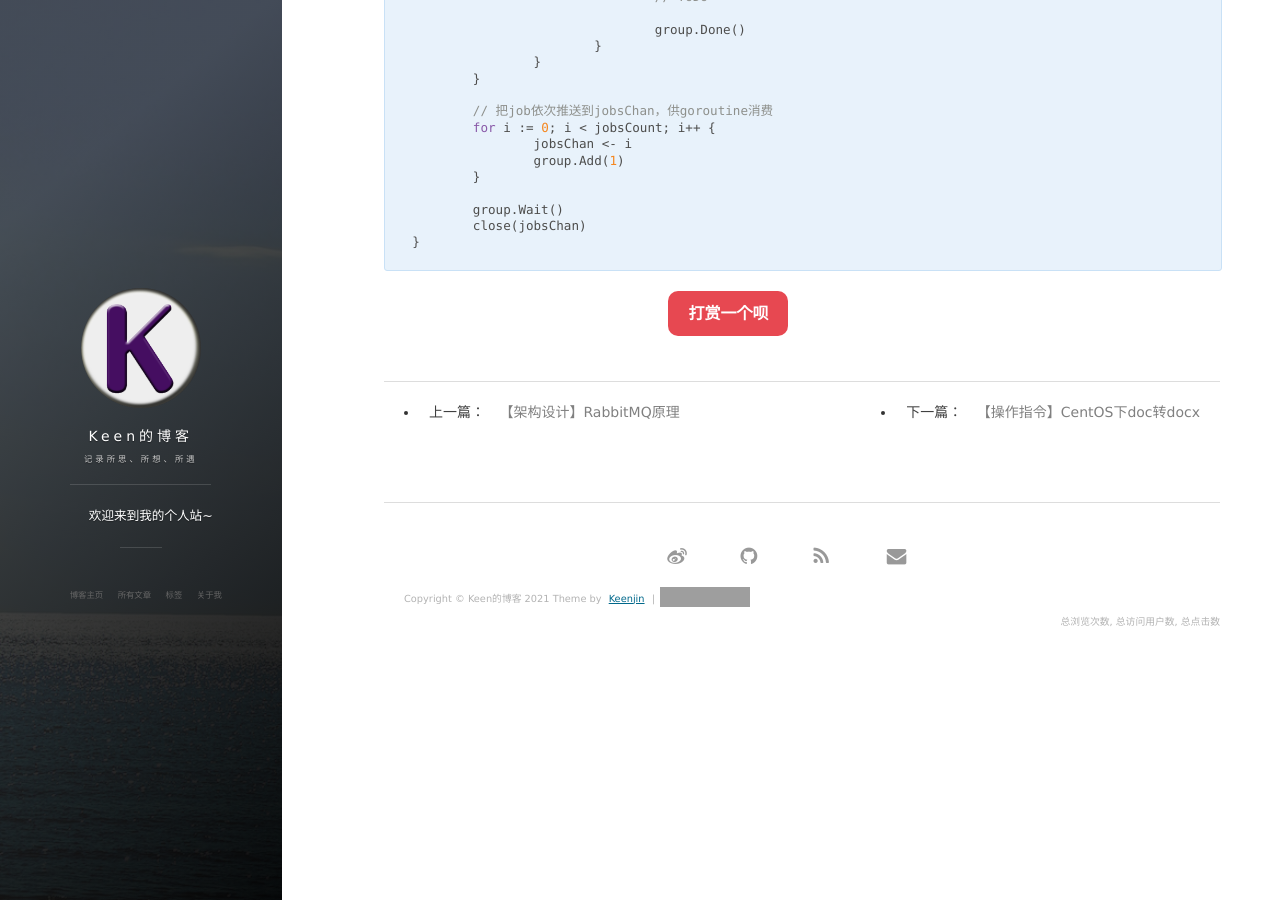
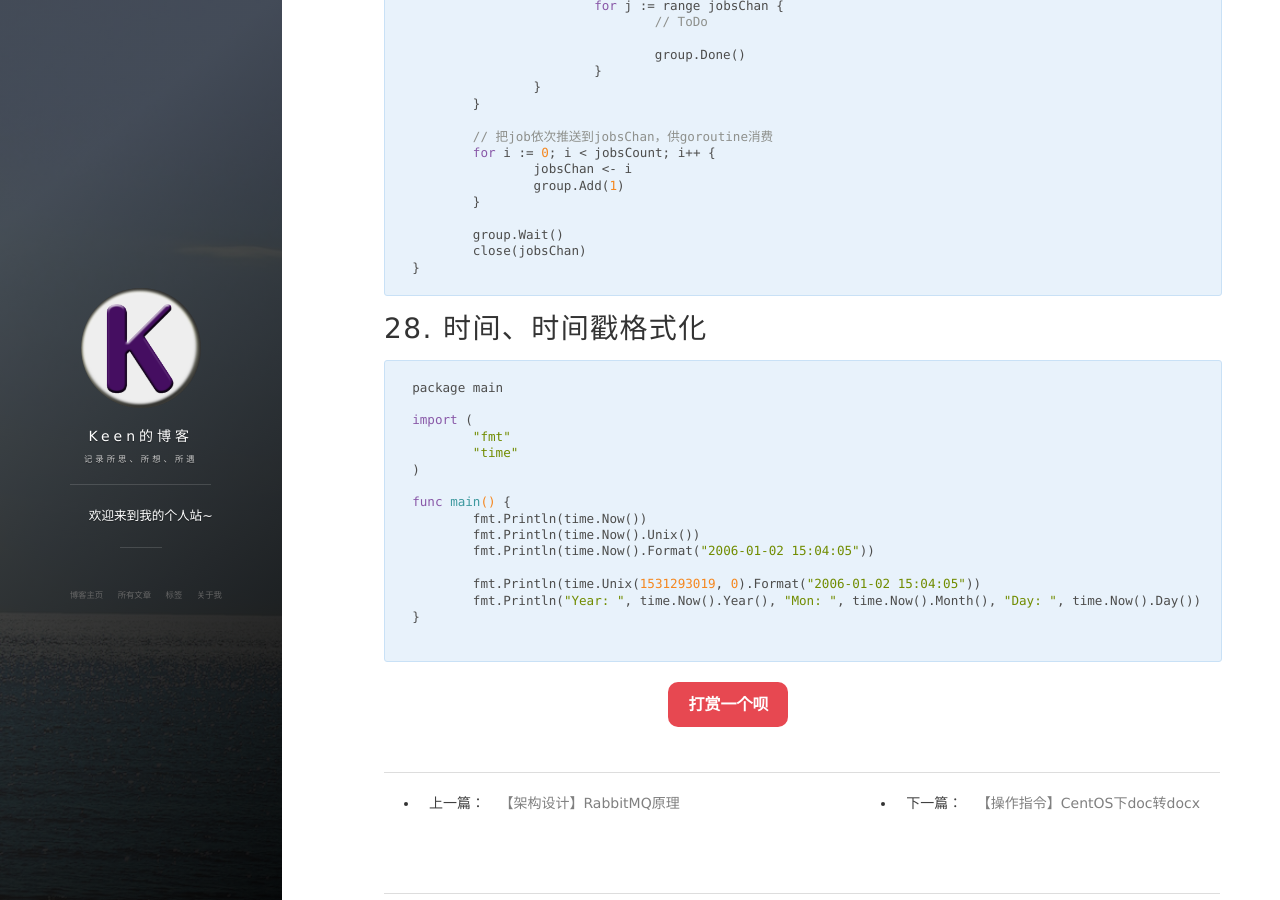
Before and after one commit to Keenjin/Keenjin.github.io, a Jekyll site: the page built from _posts/2019-05-11-go_note.md, in a window 1280 px wide and 900 px high, scrolled down 22514 px. Built offline with Jekyll 4.4.1, drawn with Linux system fonts in a browser that asks for light colours; nearby versions of some CDN libraries; comment, search, counter and statistics services are not loaded; grey boxes are pictures that could not be loaded.

Commit message:
go date time

````diff
--- a/_posts/2019-05-11-go_note.md
+++ b/_posts/2019-05-11-go_note.md
@@ -34,6 +34,7 @@ tags: Go 源码片段
 - [25. 比较优雅的定时器实现](#25-比较优雅的定时器实现)
 - [26. 优雅的使用超时机制](#26-优雅的使用超时机制)
 - [27. 协程池的使用，避免过多的Goroutine导致的资源浪费](#27-协程池的使用避免过多的goroutine导致的资源浪费)
+- [28. 时间、时间戳格式化](#28-时间时间戳格式化)
 
 <!-- /TOC -->
 
@@ -1259,3 +1260,24 @@ func main() {
 	close(jobsChan)
 }
 ```
+
+# 28. 时间、时间戳格式化
+
+```go
+package main
+
+import (
+	"fmt"
+	"time"
+)
+
+func main() {
+	fmt.Println(time.Now())
+	fmt.Println(time.Now().Unix())
+	fmt.Println(time.Now().Format("2006-01-02 15:04:05"))
+
+	fmt.Println(time.Unix(1531293019, 0).Format("2006-01-02 15:04:05"))
+	fmt.Println("Year: ", time.Now().Year(), "Mon: ", time.Now().Month(), "Day: ", time.Now().Day())
+}
+
+```
````
